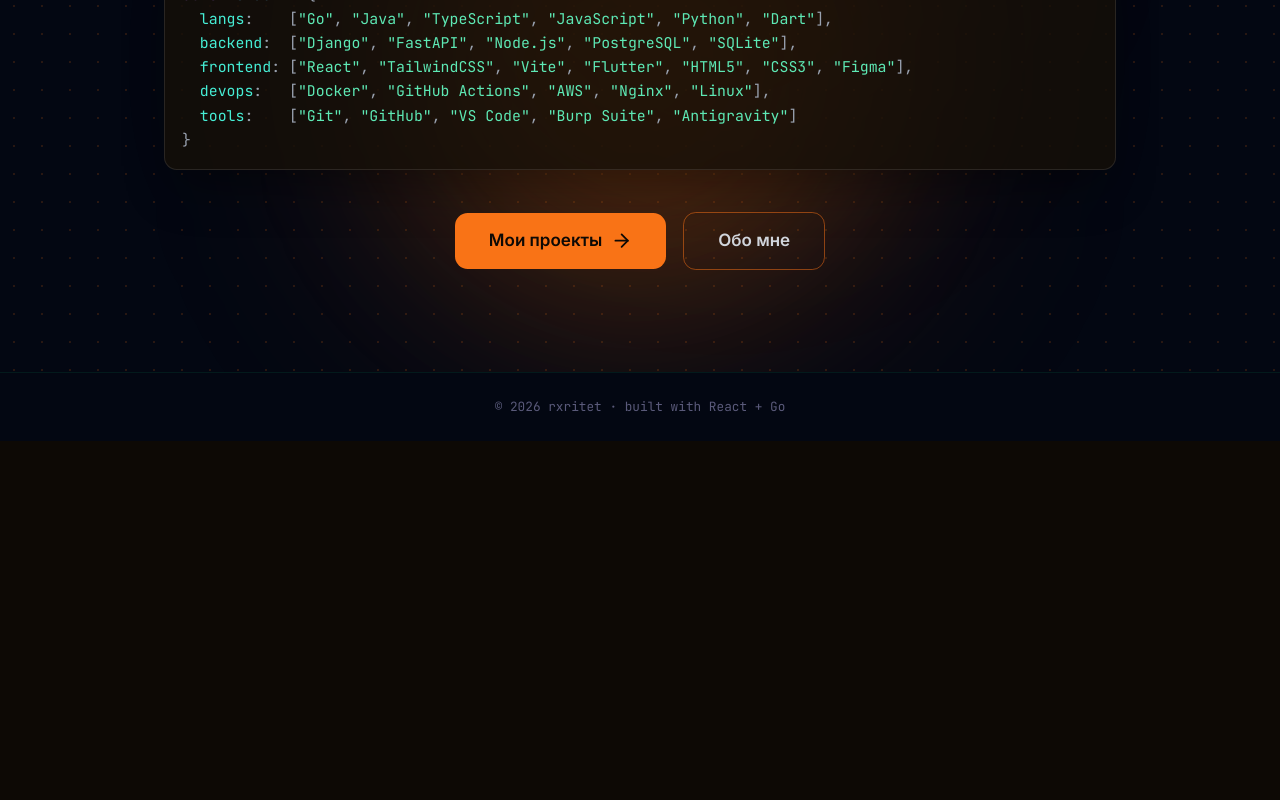
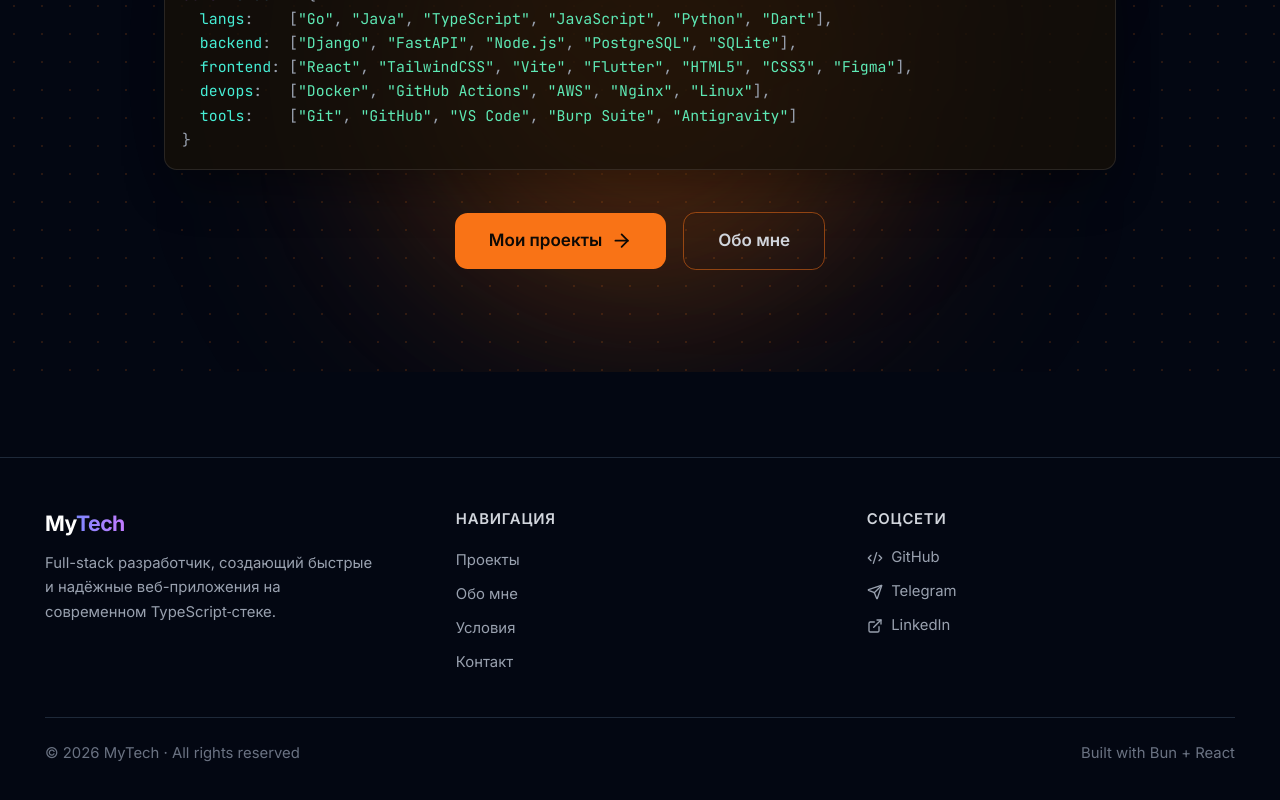
Before and after one commit to rxritet/MyTech, a React (Vite) app in the folder frontend/: page / in a window 1280 px wide. Shown: the part 372-1172 px from the top of the page. Before the commit the page ends 813 px from the top, so only its background shows below. Built offline with nearby package versions, Linux system fonts and the light colour scheme; no server answers.

Commit message:
feat: Enhance Footer and Projects sections with improved layout and dynamic content

```diff
--- a/frontend/src/components/layout/Footer.tsx
+++ b/frontend/src/components/layout/Footer.tsx
@@ -1,8 +1,103 @@
+import { Code2, Send, ExternalLink } from "lucide-react";
+
+interface NavLink {
+  label: string;
+  href: string;
+}
+
+interface SocialLink {
+  label: string;
+  href: string;
+  Icon: React.ComponentType<{ size?: number; className?: string }>;
+}
+
+const NAV_LINKS: NavLink[] = [
+  { label: "Проекты", href: "#projects" },
+  { label: "Обо мне", href: "#about" },
+  { label: "Условия", href: "#services" },
+  { label: "Контакт", href: "#contact" },
+];
+
+const SOCIAL_LINKS: SocialLink[] = [
+  { label: "GitHub", href: "https://github.com/", Icon: Code2 },
+  { label: "Telegram", href: "https://t.me/", Icon: Send },
+  { label: "LinkedIn", href: "https://linkedin.com/in/", Icon: ExternalLink },
+];
+
+function scrollTo(href: string) {
+  const id = href.replace("#", "");
+  const el = document.getElementById(id);
+  if (el) el.scrollIntoView({ behavior: "smooth" });
+}
+
 export default function Footer() {
   const year = new Date().getFullYear();
+
   return (
-    <footer className="border-t border-[rgba(0,255,136,0.08)] py-6 text-center font-mono text-xs text-[#5a5a7a]">
-      © {year} rxritet · built with React + Go
+    <footer className="border-t border-gray-800 bg-gray-950 mt-20">
+      <div className="max-w-6xl mx-auto px-4 py-12">
+        {/* ── Three columns ────────────────────────────── */}
+        <div className="grid grid-cols-1 md:grid-cols-3 gap-10">
+          {/* Col 1 — Brand info */}
+          <div className="flex flex-col gap-3">
+            <span className="text-xl font-bold tracking-tight text-white">
+              {"My"}<span className="bg-gradient-to-r from-indigo-400 to-purple-400 bg-clip-text text-transparent">Tech</span>
+            </span>
+            <p className="text-sm text-gray-400 leading-relaxed max-w-xs">
+              Full-stack разработчик, создающий быстрые и надёжные
+              веб-приложения на современном TypeScript&#8209;стеке.
+            </p>
+          </div>
+
+          {/* Col 2 — Navigation */}
+          <div>
+            <h3 className="text-sm font-semibold text-gray-300 mb-4 uppercase tracking-wider">
+              Навигация
+            </h3>
+            <ul className="flex flex-col gap-2 list-none p-0 m-0">
+              {NAV_LINKS.map(({ label, href }) => (
+                <li key={href}>
+                  <button
+                    onClick={() => scrollTo(href)}
+                    className="text-sm text-gray-400 hover:text-white transition-colors cursor-pointer bg-transparent border-0 p-0"
+                  >
+                    {label}
+                  </button>
+                </li>
+              ))}
+            </ul>
+          </div>
+
+          {/* Col 3 — Social links */}
+          <div>
+            <h3 className="text-sm font-semibold text-gray-300 mb-4 uppercase tracking-wider">
+              Соцсети
+            </h3>
+            <ul className="flex flex-col gap-3 list-none p-0 m-0">
+              {SOCIAL_LINKS.map(({ label, href, Icon }) => (
+                <li key={label}>
+                  <a
+                    href={href}
+                    target="_blank"
+                    rel="noopener noreferrer"
+                    className="flex items-center gap-2 text-sm text-gray-400 hover:text-white transition-colors"
+                    aria-label={label}
+                  >
+                    <Icon size={16} />
+                    {label}
+                  </a>
+                </li>
+              ))}
+            </ul>
+          </div>
+        </div>
+
+        {/* ── Bottom bar ───────────────────────────────── */}
+        <div className="mt-10 pt-6 border-t border-gray-800 flex flex-col sm:flex-row items-center justify-between gap-2 text-sm text-gray-500">
+          <span>© {year} MyTech · All rights reserved</span>
+          <span>Built with Bun + React</span>
+        </div>
+      </div>
     </footer>
   );
 }
--- a/frontend/src/components/sections/Projects.tsx
+++ b/frontend/src/components/sections/Projects.tsx
@@ -1,28 +1,19 @@
-import { useProjects } from "../../hooks/useProjects";
+import { PROJECTS } from "../../data/projects";
 import { useInView } from "../../hooks/useInView";
 import ProjectCard from "../ui/ProjectCard";
 
 export default function Projects() {
   const [ref, inView] = useInView<HTMLElement>(0.1);
-  const { projects, loading, error } = useProjects();
 
   return (
     <section
       id="projects"
       ref={ref}
       aria-labelledby="projects-heading"
-      className="max-w-6xl mx-auto px-4 py-24 relative"
+      className="max-w-6xl mx-auto px-4 py-24"
     >
-      {/* ── Background blobs ──────────────────────────────────── */}
-      <div
-        aria-hidden="true"
-        className="absolute top-1/2 left-1/2 -translate-x-1/2 -translate-y-1/2 pointer-events-none select-none flex items-center justify-center"
-      >
-        <div className="w-[40rem] h-[40rem] rounded-full bg-primary/5 blur-[120px]" />
-      </div>
-
       {/* Heading */}
-      <div className="relative z-10 text-center mb-12">
+      <div className="text-center mb-12">
         <h2
           id="projects-heading"
           className="text-3xl font-bold text-white mb-3"
@@ -37,25 +28,10 @@ export default function Projects() {
 
       {/* Grid */}
       <ul
-        className="relative z-10 grid grid-cols-1 md:grid-cols-2 lg:grid-cols-3 gap-6 list-none p-0 m-0"
+        className="grid grid-cols-1 md:grid-cols-2 lg:grid-cols-3 gap-6 list-none p-0 m-0"
         aria-label="Список проектов"
       >
-        {loading && (
-          <li className="text-center text-gray-500 w-full col-span-full">
-            Загрузка проектов...
-          </li>
-        )}
-        {error && (
-          <li className="text-center text-red-500 w-full col-span-full">
-            {error}
-          </li>
-        )}
-        {!loading && projects.length === 0 && (
-          <li className="text-center text-gray-500 w-full col-span-full">
-            Проекты не найдены
-          </li>
-        )}
-        {projects.slice(0, 3).map((project, i) => (
+        {PROJECTS.map((project, i) => (
           <li
             key={project.id}
             className={`${inView ? "animate-fade-in-up" : "opacity-0"}`}
```
